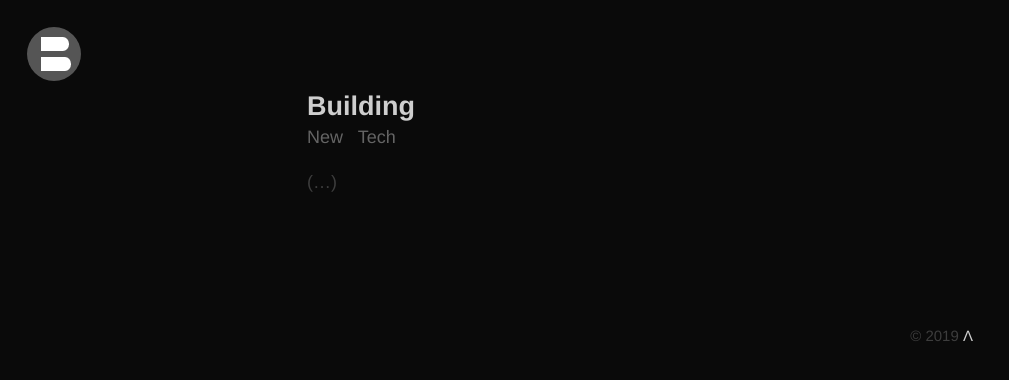
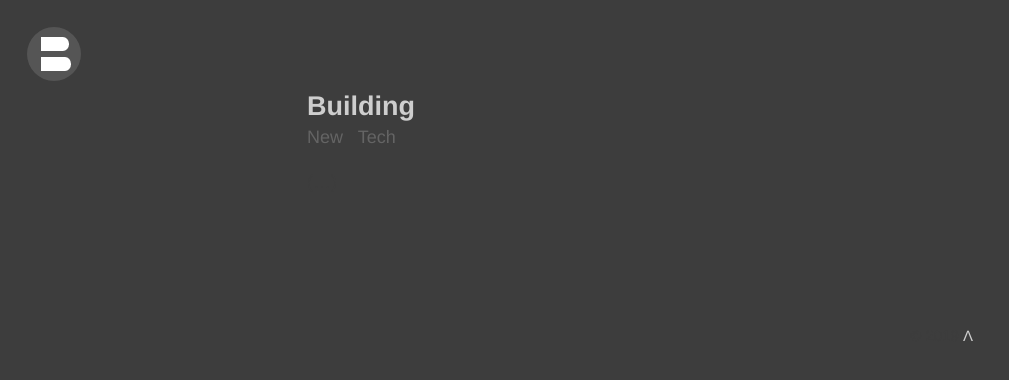
Before and after one commit to bonina/bonina.github.io, a Jekyll site: the page built from index.html, in a window 1280 px wide. Shown: the top 380 px of the page, without its empty margins (0-1009 px from the left). Built offline with Jekyll 4.4.1, drawn with Linux system fonts in a browser that asks for light colours; the list of posts is cut into pages by our own code.

Commit message:
Update _layout.scss

```diff
--- a/_sass/_layout.scss
+++ b/_sass/_layout.scss
@@ -23,7 +23,7 @@
   z-index: 1;
   //padding: 4em;
   background: linear-gradient(135deg, rgba(50,50,50,1) 0%,rgba(10,10,10,1) 100%);
-  background: #0A0A0A;
+  background: #3d3d3d;
   //background-size: 200%;
 }
 
```
